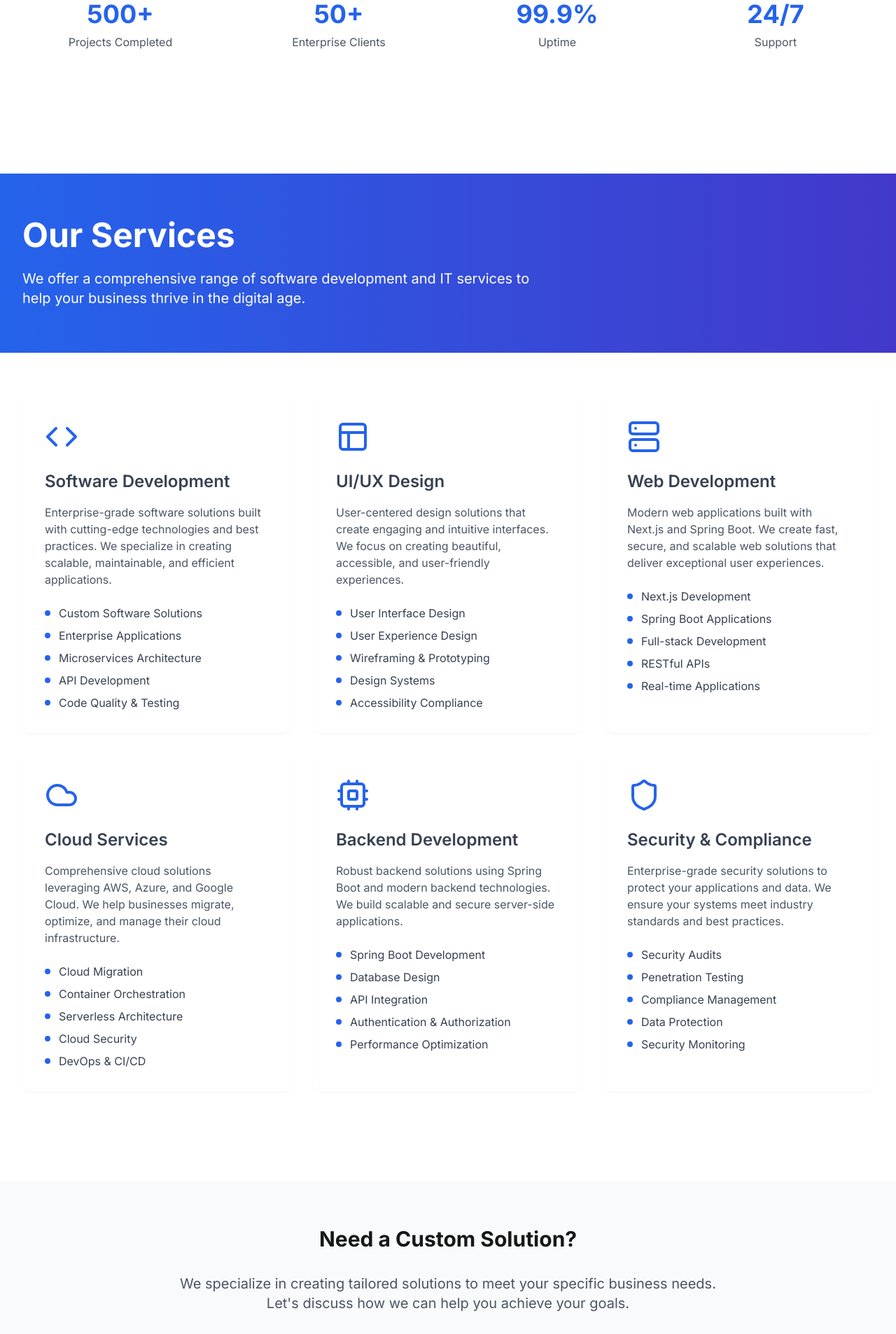
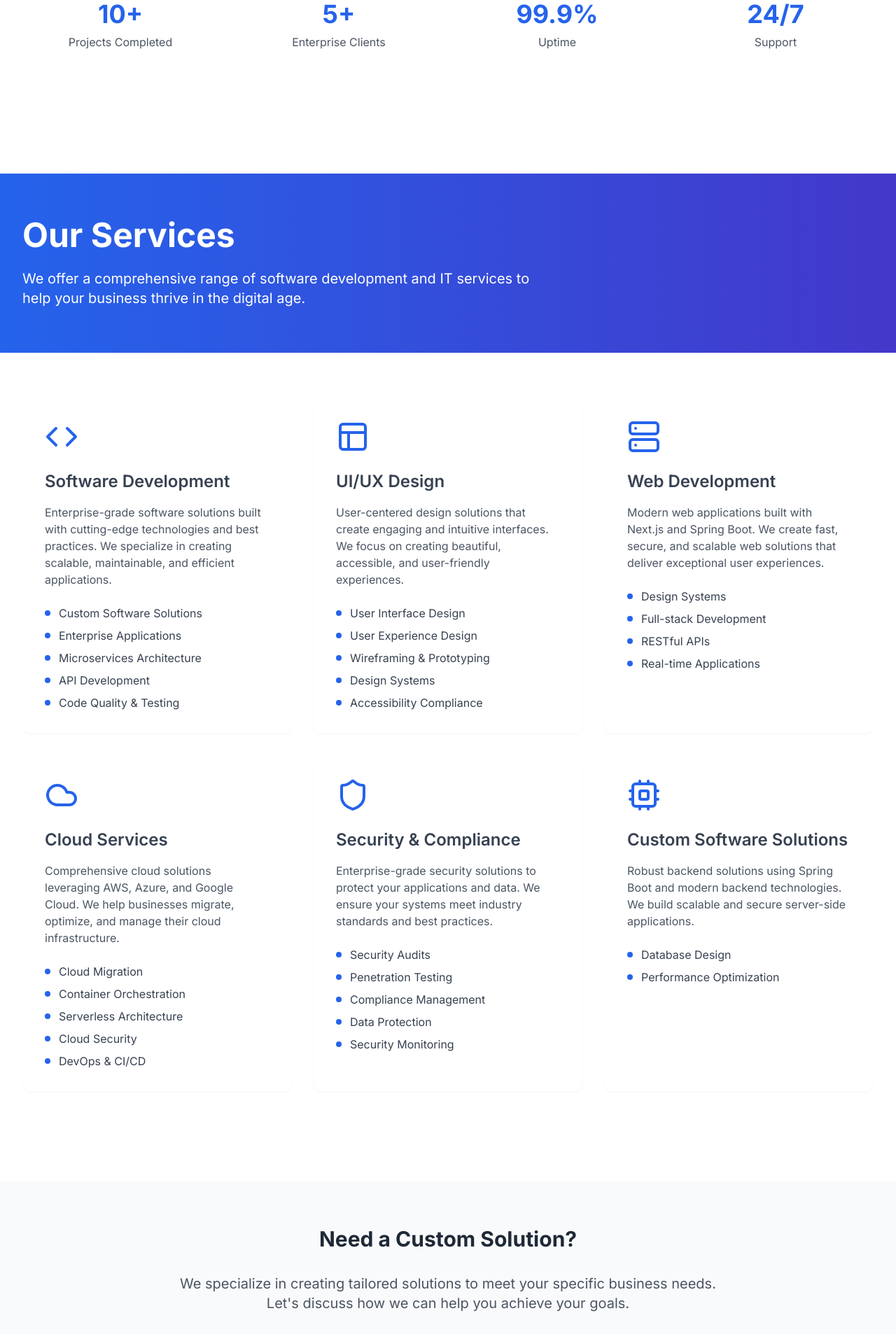
Before and after one commit to ChamithuRuberu/revolvIt, a Next.js app: page / in a window 1280 px wide. Shown: the part 880-2786 px from the top of the page at 70% size. Built offline with nearby package versions, Linux system fonts and the light colour scheme.

Commit message:
overall update

```diff
--- a/app/components/Services.tsx
+++ b/app/components/Services.tsx
@@ -33,8 +33,7 @@ const services = [
     title: 'Web Development',
     description: 'Modern web applications built with Next.js and Spring Boot. We create fast, secure, and scalable web solutions that deliver exceptional user experiences.',
     features: [
-      'Next.js Development',
-      'Spring Boot Applications',
+      'Design Systems',
       'Full-stack Development',
       'RESTful APIs',
       'Real-time Applications'
@@ -52,18 +51,7 @@ const services = [
       'DevOps & CI/CD'
     ]
   },
-  {
-    icon: Cpu,
-    title: 'Backend Development',
-    description: 'Robust backend solutions using Spring Boot and modern backend technologies. We build scalable and secure server-side applications.',
-    features: [
-      'Spring Boot Development',
-      'Database Design',
-      'API Integration',
-      'Authentication & Authorization',
-      'Performance Optimization'
-    ]
-  },
+
   {
     icon: Shield,
     title: 'Security & Compliance',
@@ -75,7 +63,16 @@ const services = [
       'Data Protection',
       'Security Monitoring'
     ]
-  }
+  },
+  {
+    icon: Cpu,
+    title: 'Custom Software Solutions',
+    description: 'Robust backend solutions using Spring Boot and modern backend technologies. We build scalable and secure server-side applications.',
+    features: [
+      'Database Design',
+      'Performance Optimization'
+    ]
+  },
 ];
 
 export default function Services() {
@@ -123,7 +120,7 @@ export default function Services() {
       </div>
 
       {/* CTA Section */}
-      <div className="bg-gray-50 py-16 mt-16">
+      <div className="bg-gray-50 py-16 mt-16 text-gray-800">
         <div className="max-w-7xl mx-auto px-4 sm:px-6 lg:px-8 text-center">
           <h2 className="text-3xl font-bold mb-8">Need a Custom Solution?</h2>
           <p className="text-xl text-gray-600 mb-8 max-w-3xl mx-auto">
--- a/app/page.tsx
+++ b/app/page.tsx
@@ -36,7 +36,7 @@ export default function Home() {
               Modern Technology
             </span>
           </h1>
-          <p className="text-xl md:text-2xl mb-8 max-w-3xl mx-auto text-gray-200">
+          <p className="text-xl md:text-2xl mb-8 max-w-4xl mx-auto text-gray-200">
             We create powerful software solutions using Next.js, Spring Boot, and cloud technologies
             to help your business thrive in the digital age.
           </p>
@@ -63,11 +63,11 @@ export default function Home() {
         <div className="max-w-7xl mx-auto px-4 sm:px-6 lg:px-8">
           <div className="grid grid-cols-2 md:grid-cols-4 gap-8">
             <div className="text-center">
-              <div className="text-4xl font-bold text-blue-600 mb-2">500+</div>
+              <div className="text-4xl font-bold text-blue-600 mb-2">10+</div>
               <div className="text-gray-600">Projects Completed</div>
             </div>
             <div className="text-center">
-              <div className="text-4xl font-bold text-blue-600 mb-2">50+</div>
+              <div className="text-4xl font-bold text-blue-600 mb-2">5+</div>
               <div className="text-gray-600">Enterprise Clients</div>
             </div>
             <div className="text-center">
@@ -85,51 +85,7 @@ export default function Home() {
       {/* Services Section */}
       <Services />
 
-      {/* Features Section */}
-      <section className="py-20 bg-gray-50">
-        <div className="max-w-7xl mx-auto px-4 sm:px-6 lg:px-8">
-          <div className="text-center mb-16">
-            <h2 className="text-3xl md:text-4xl font-bold text-gray-900 mb-4">
-              Why Choose Our Solutions?
-            </h2>
-            <p className="text-xl text-gray-600 max-w-3xl mx-auto">
-              We combine cutting-edge technology with industry expertise to deliver exceptional results.
-            </p>
-          </div>
 
-          <div className="grid grid-cols-1 md:grid-cols-2 lg:grid-cols-3 gap-8">
-            <div className="bg-white p-8 rounded-2xl shadow-sm hover:shadow-md transition-shadow">
-              <div className="bg-blue-50 w-16 h-16 rounded-xl flex items-center justify-center mb-6">
-                <Code className="h-8 w-8 text-blue-600" />
-              </div>
-              <h3 className="text-xl font-semibold mb-4">Modern Tech Stack</h3>
-              <p className="text-gray-600">
-                Leveraging Next.js, Spring Boot, and cloud technologies for robust solutions.
-              </p>
-            </div>
-
-            <div className="bg-white p-8 rounded-2xl shadow-sm hover:shadow-md transition-shadow">
-              <div className="bg-blue-50 w-16 h-16 rounded-xl flex items-center justify-center mb-6">
-                <Shield className="h-8 w-8 text-blue-600" />
-              </div>
-              <h3 className="text-xl font-semibold mb-4">Enterprise Security</h3>
-              <p className="text-gray-600">
-                Comprehensive security measures to protect your applications and data.
-              </p>
-            </div>
-
-            <div className="bg-white p-8 rounded-2xl shadow-sm hover:shadow-md transition-shadow">
-              <div className="bg-blue-50 w-16 h-16 rounded-xl flex items-center justify-center mb-6">
-                <Zap className="h-8 w-8 text-blue-600" />
-              </div>
-              <h3 className="text-xl font-semibold mb-4">Scalable Solutions</h3>
-              <p className="text-gray-600">
-                Cloud-native architecture that grows with your business needs.
-              </p>
-            </div>
-          </div>
-        </div>
-      </section>
 
       {/* Testimonials Section */}
       <section className="py-20 bg-white">
@@ -156,7 +112,7 @@ export default function Home() {
                 "The team delivered an exceptional solution that transformed our business operations. Their expertise and professionalism are unmatched."
               </p>
               <div className="font-semibold">John Smith</div>
-              <div className="text-gray-500">CEO, TechCorp</div>
+              <div className="text-gray-500">CEO, AVAIRA</div>
             </div>
 
             <div className="bg-gray-50 p-8 rounded-2xl">
@@ -171,7 +127,7 @@ export default function Home() {
                 "Outstanding service and technical expertise. They helped us modernize our legacy systems with minimal disruption."
               </p>
               <div className="font-semibold">Sarah Johnson</div>
-              <div className="text-gray-500">CTO, InnovateTech</div>
+              <div className="text-gray-500">CEO, CINETOON</div>
             </div>
 
             <div className="bg-gray-50 p-8 rounded-2xl">
--- a/app/portfolio/page.tsx
+++ b/app/portfolio/page.tsx
@@ -73,7 +73,6 @@ export default function Portfolio() {
                   {project.category}
                 </div>
                 <h3 className="text-xl font-bold mb-2">{project.title}</h3>
-                <p className="text-gray-600 mb-4">{project.description}</p>
 
                 {/* Results */}
                 <div className="mb-6">
```
